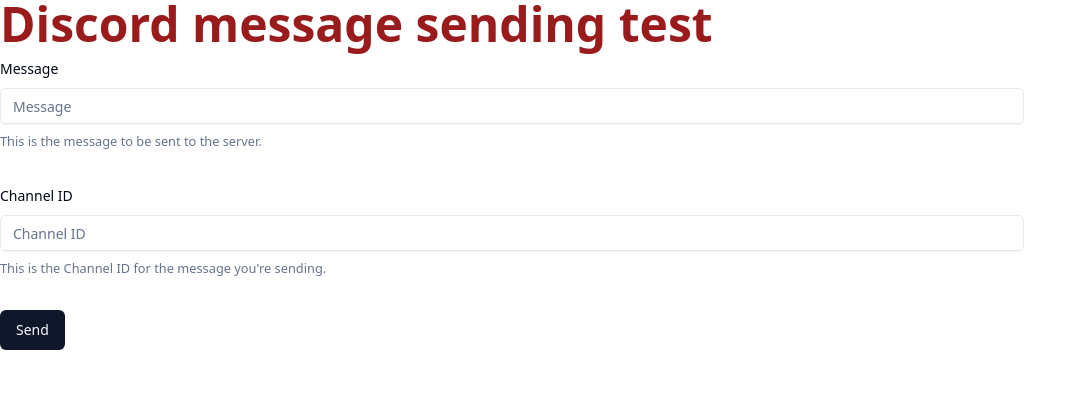
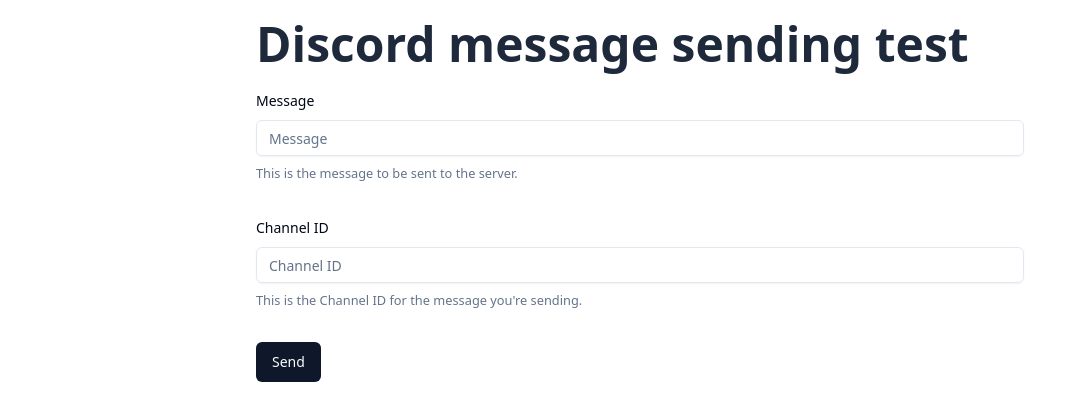
Before and after one commit to multimattia/disc-sched-frontend, a React (Vite) app: page / in a window 1280 px wide. Shown: the top 420 px of the page, without its empty margins (0-1087 px from the left). Built offline with nearby package versions, Linux system fonts and the light colour scheme.

Commit message:
Cleanup layout

```diff
--- a/src/App.tsx
+++ b/src/App.tsx
@@ -1,5 +1,4 @@
 import "./App.css";
-// import { ExampleFetch } from "./components/ExampleFetch";
 import { MessageForm } from "./components/MessageForm";
 import { QueryClient, QueryClientProvider } from "react-query";
 
@@ -11,12 +10,11 @@
   return (
     <>
       <QueryClientProvider client={queryClient}>
-        <div className="flex flex-col max-w-screen-lg ">
-          <h1 className="text-red-800 text-5xl font-bold mb-2">
+        <div className="flex flex-col max-w-screen-md m-auto">
+          <h1 className="text-slate-800 text-5xl font-bold my-5">
             Discord message sending test
           </h1>
           <MessageForm />
-          {/* <ExampleFetch /> */}
         </div>
         <ReactQueryDevtools initialIsOpen={false} />
       </QueryClientProvider>
```
